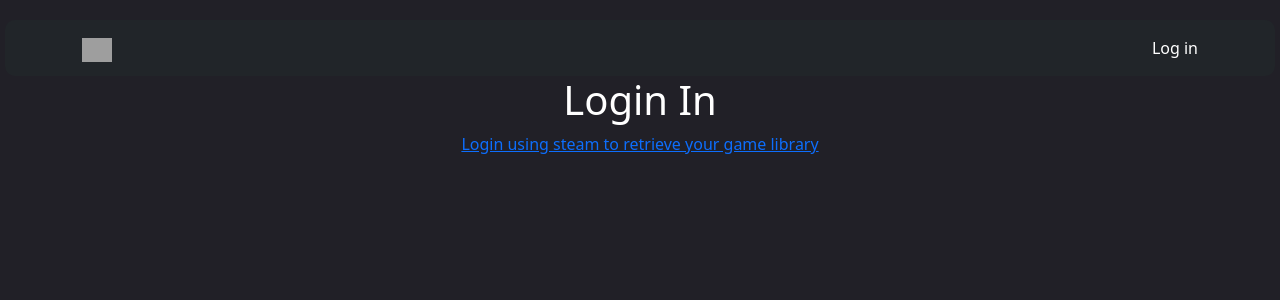
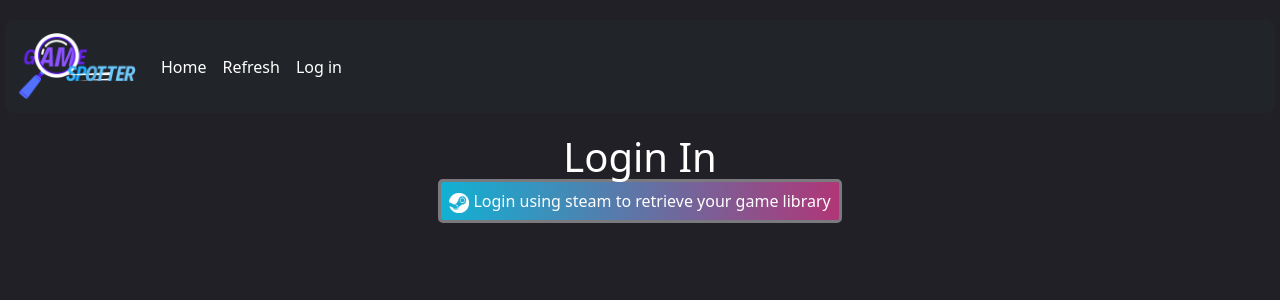
Before and after one commit to Zariy-Zariy/GameSpotter, a Flask app: page /login in a window 1280 px wide. Shown: the top 300 px of the page. Run offline with Flask 3, Linux system fonts and the light colour scheme; grey boxes are pictures that could not be loaded.

Commit message:
Ameliorated the home page and created the logo

```diff
--- a/app.py
+++ b/app.py
@@ -64,6 +64,7 @@
     return render_template("home.html", user_library = user_library)
 
 @app.route("/refresh")
+@login_required
 def refresh():
     # Get all the games
     response = requests.get(f"https://api.steampowered.com/IPlayerService/GetOwnedGames/v1?include_appinfo=true&include_played_free_games=true&steamid={session['steam_id']}&key={constant.STEAM_KEY}")
@@ -102,8 +103,9 @@
 
     return redirect("/")
 
-def add_genre(genre_name, game_id):
-    print(genre_name)
 
-def add_game(game_name, user_id):
-    print(user_id)
+@app.route("/quiz")
+@login_required
+def quiz():
+
+    return render_template(None)
--- a/static/style.css
+++ b/static/style.css
@@ -2,16 +2,16 @@
     background-color: #212027;
     color: white;
     text-align: center;
-    margin: 20px 5px 20px 5px;
+    overflow-x: hidden;
 }
 
 .navbar{
+    margin: 20px 5px 20px 5px;
     border-radius: 10px;
 }
 
 .games{
     display: grid;
-    justify-content: space-evenly;
     width: 100vw;
     grid-template-columns: auto auto auto auto;
 }
@@ -19,7 +19,7 @@
 
 .game{
     transition: 0.4s;
-    width: 24vw;
+    width: 93%;
     border-radius: 10px;
 }
 
@@ -29,7 +29,7 @@
     background-repeat: no-repeat;
     background-size: cover;
 
-    width: 27vw;
+    width: 98%;
 }
 
 .game-image{
@@ -38,8 +38,8 @@
 }
 
 .game-title{
-    width: 13vw;
-    margin-left: 20px;
+    height: 50px;
+    width: 190px;
 
     text-align: left;
     font-weight: bold;
@@ -52,20 +52,44 @@
 .game-score{
     text-align: center;
     position: relative;
-    left: 7vw;
-    top: -50px;
+    left: 30%;
+    top: -19%;
+}
+
+/* For tablets */
+@media only screen and (max-width: 800px) {
+    .games{
+        grid-template-columns: auto auto;
+    }
 }
 
 /* For mobile devices */
-@media only screen and (max-width: 800px) {
+@media only screen and (max-width: 550px) {
     .games{
-        grid-template-columns: 100vw;
-    }
-    .game{
-        width: 80%;
-    }
-
-    .game:hover{
-        width: 90%;
+        grid-template-columns: auto;
     }
 }
+
+.steam-link{
+    padding: 8px;
+    border: solid;
+    border-color: rgba(255, 255, 255, 0.4);
+    color: white;
+    text-decoration: none;
+
+    background-image: linear-gradient(to right, #11b1d4,#b03677);
+    background-clip: padding-box;
+    background-repeat: no-repeat;
+    border-radius: 5px;
+
+}
+
+.steam-link:hover{
+    color: white;
+
+    background-image: linear-gradient(to right, #0d89a5,#621e42);
+}
+
+.steam-icon{
+    height: 20px;
+}
--- a/templates/home.html
+++ b/templates/home.html
@@ -4,6 +4,7 @@
 
 {%block body%}
     <h1>Your games</h1>
+    <a class="btn btn-primary"role="button" href="/quiz">Take the quiz</a>
     <hr>
     <div class="games">
     {%for game in user_library%}
--- a/templates/layout.html
+++ b/templates/layout.html
@@ -11,16 +11,28 @@
         <link href="./static/style.css" rel="stylesheet">
     </head>
     <body>
-        <nav class="navbar navbar-dark bg-dark">
-            <div class="container">
+        <nav class="navbar navbar-expand-lg navbar-dark bg-dark">
+            <div class="container-fluid">
               <a class="navbar-brand" href="#">
-                <img src="https://getbootstrap.com/docs/5.2/assets/brand/bootstrap-logo.svg" alt="Bootstrap" width="30" height="24">
+                <img src="./static/logo.png" width="120">
               </a>
-              <ul class="navbar-nav">
-                <li class="nav-item">
-                  <a class="nav-link active" aria-current="page" href="/login">Log in</a>
-                </li>
-              </ul>
+                <div class="collapse navbar-collapse" id="navbarNav">
+                  <ul class="navbar-nav">
+                    <li class="nav-item">
+                      <a class="nav-link active" aria-current="page" href="/">Home</a>
+                    </li>
+                  </ul>
+                  <ul class="navbar-nav">
+                    <li class="nav-item">
+                      <a class="nav-link active" aria-current="page" href="/refresh">Refresh</a>
+                    </li>
+                  </ul>
+                  <ul class="navbar-nav">
+                    <li class="nav-item">
+                      <a class="nav-link active" aria-current="page" href="/login">Log in</a>
+                    </li>
+                  </ul>
+                </div>
             </div>
           </nav>
         {%block body%}{%endblock%}
--- a/templates/login.html
+++ b/templates/login.html
@@ -4,5 +4,5 @@
 
 {%block body%}
     <h1>Login In</h1>
-    <a href={{steam_url}}>Login using steam to retrieve your game library</a>
+    <a class="steam-link" href={{steam_url}}> <img class="steam-icon" src="./static/steam_icon.png"> Login using steam to retrieve your game library</a>
 {%endblock%}
```
Also changed, not shown: static/logo.png (added), static/steam_icon.png (added).
